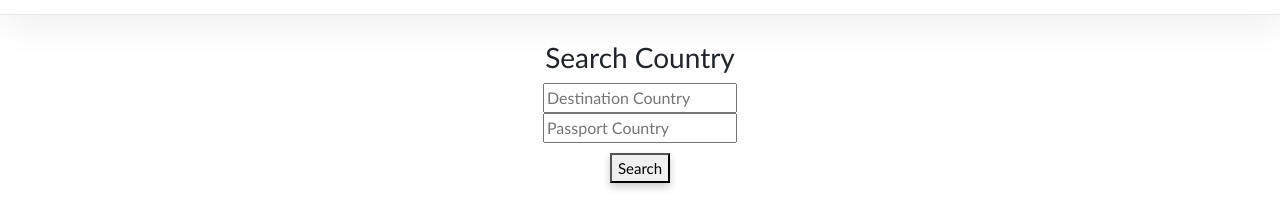
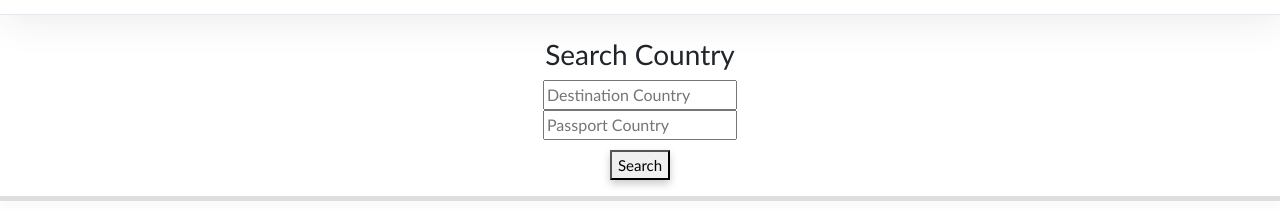
Before and after one commit to bwegr/startup, a plain HTML site: page country.html in a window 1280 px wide. Shown: the part 52-266 px from the top of the page. Drawn offline with nearby package versions, Linux system fonts and the light colour scheme.

Commit message:
Polishing with horizontal rule

```diff
--- a/about.css
+++ b/about.css
@@ -110,7 +110,16 @@ button {
 }
 
 h3 {
-  margin-top: 60px;
+  margin-top: 90px;
+}
+
+hr {
+  height: 5px;
+  width: 100%;
+  border-width: 0;
+  color: gray;
+  background-color: gray;
+  box-shadow: 0px 4px 8px rgba(0, 0, 0, 0.2);
 }
 
 footer {
--- a/country.html
+++ b/country.html
@@ -33,9 +33,6 @@
           <li><a href="about.html">About</a></li>
         </menu>
       </nav>
-
-      <!-- Since we don't have the ability to style we use old style HTML to give some visual formatting -->
-      <hr />
     </header>
 
     <main>
@@ -44,7 +41,7 @@
   <input type="text" id="country" placeholder="Destination Country" />
   <input type="text" id="passport" placeholder="Passport Country" />
   <button type="search" id="search">Search</button>
-</form><br>
+</form>
 <hr/>
 
 <div id="picture" class="picture-box"><img width="150px" src="images/uae.png" alt="random" /></div>
```
